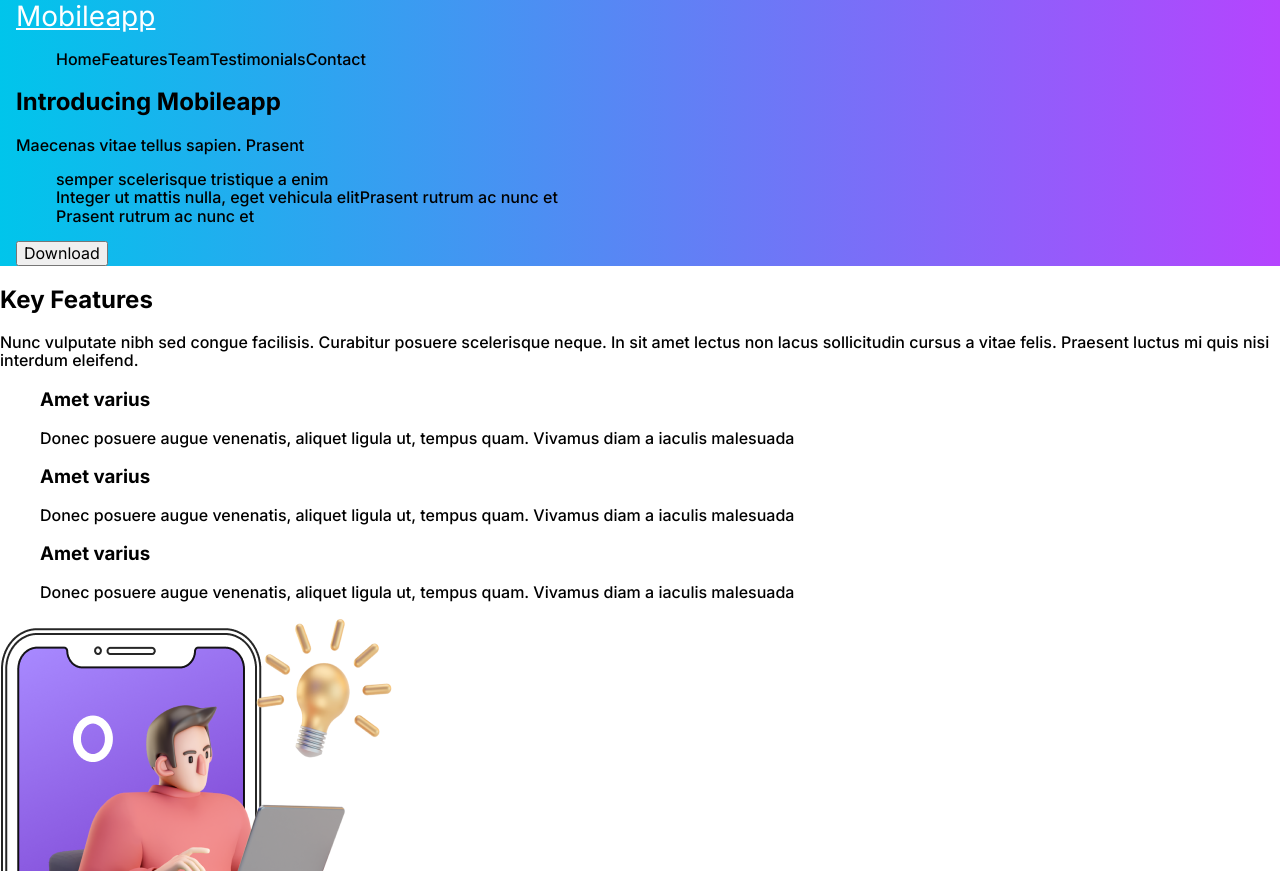
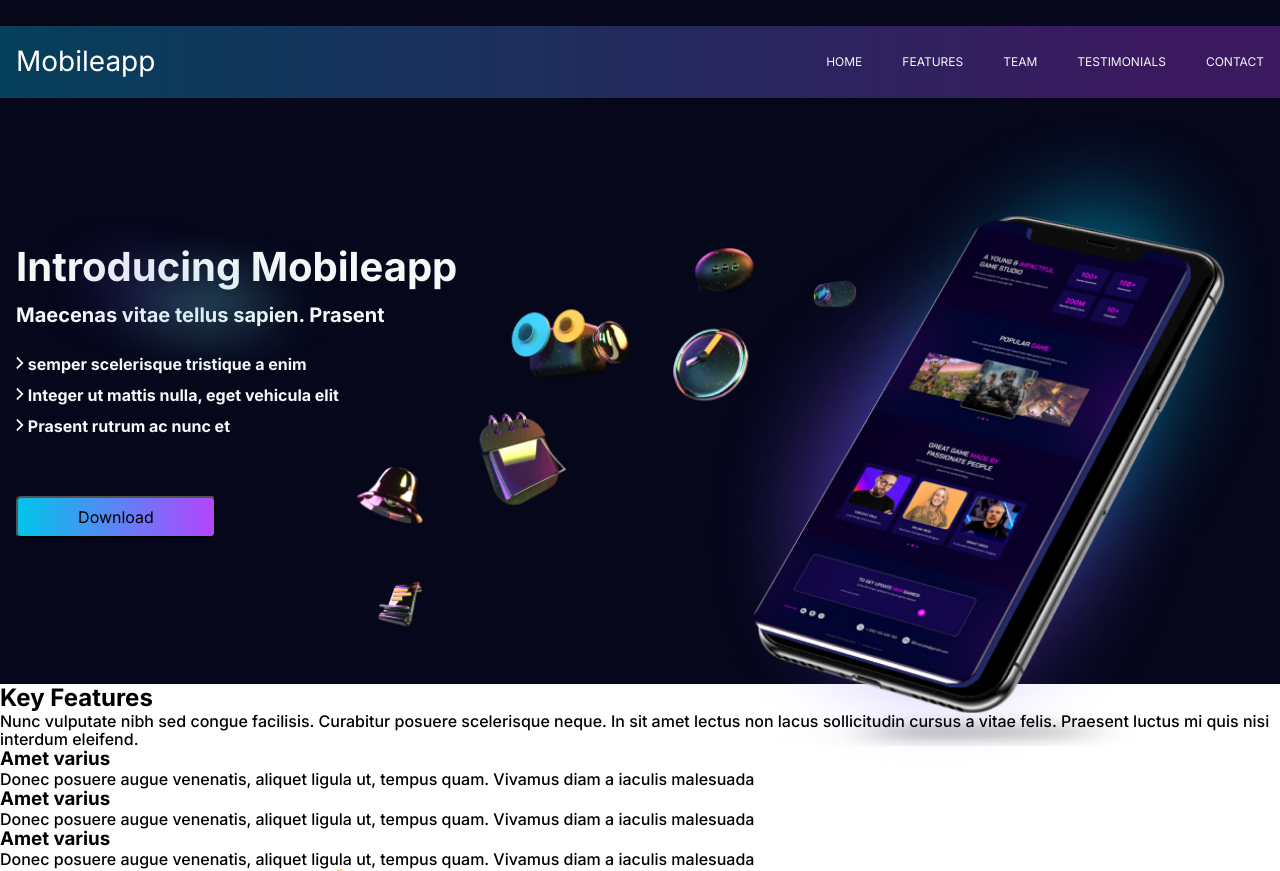
Before and after one commit to vilsmet/blended7, a plain HTML site: page index.html in a window 1280 px wide. Shown: the top 871 px of the page. Drawn offline with nearby package versions, Linux system fonts and the light colour scheme.

Commit message:
Hero
Hero section added with styles

```diff
--- a/css/styles.css
+++ b/css/styles.css
@@ -1,11 +1,28 @@
 :root {
---primary-background: #06071B;
---color-white: #F6F7F7;
---text-color: #FFFFFF;
+  --primary-background: #06071b;
+  --color-white: #f6f7f7;
+  --text-color: #ffffff;
   --text-dark-color: #000;
---left-color-gradient: #00C5EB;
---right-color-gradient: #B544FE;
+  --left-color-gradient: #00c5eb;
+  --right-color-gradient: #b544fe;
+}
 
+html {
+  box-sizing: border-box;
+}
+*,
+*::before,
+*::after {
+  box-sizing: inherit;
+}
+h1,
+h2,
+h3,
+p,
+ul,
+a {
+  padding: 0;
+  margin: 0;
 }
 
 body {
@@ -13,12 +30,53 @@ body {
   font-family: 'Inter', sans-serif;
   font-weight: 500;
   /* font-family: 'Montserrat', sans-serif; */
+}
 
+/* .top {
+
+  background-color: var(--primary-background);
+  color: var(--color-white);
+  padding-top: 26px;
+} */
+.header {
+  align-items: center;
+  width: 100%;
+  background: linear-gradient(
+    90.03deg,
+    rgba(0, 197, 235, 0.3) -1.97%,
+    rgba(181, 68, 254, 0.3) 89.43%
+  );
 }
-.top-section {
-    background: linear-gradient(to right, var(--left-color-gradient), var(--right-color-gradient));
-    /* linear-gradient(90.03deg, rgba(0, 197, 235, 0.3) -1.97%, rgba(181, 68, 254, 0.3) 89.43%); */
+.header-content {
+  position: relative;
+  display: flex;
+  width: 1280px;
+  margin: 0 auto;
+  padding: 0 16px;
+  align-items: center;
 }
+.header-list {
+  display: flex;
+  align-items: center;
+  font-weight: 400;
+  font-size: 12px;
+  line-height: 1.25;
+  text-transform: uppercase;
+}
+.header-list .item {
+  padding-top: 28px;
+  padding-bottom: 29px;
+}
+.header-list .item:not(:last-child) {
+  margin-right: 40px;
+}
+h1 {
+  font-weight: 700;
+  font-size: 40px;
+  line-height: 1.2;
+  margin-top: 145px;
+}
+
 .container {
   width: 1280px;
   margin: 0 auto;
@@ -30,13 +88,52 @@ body {
   font-size: 28px;
   color: var(--text-color);
   line-height: 1.21;
+  margin-right: auto;
+  text-decoration: none;
 }
-
-
 ul {
   list-style: none;
 }
-.header-list {
-    display: flex;
-    align-items: center;
+.hero {
+  background-color: var(--primary-background);
+  color: var(--color-white);
+  padding-top: 26px;
+  padding-bottom: 146px;
 }
+.hero-text {
+  font-weight: 700;
+  font-size: 20px;
+  line-height: 1.2;
+  margin-top: 12px;
+}
+.hero .button {
+  display: block;
+  background: linear-gradient(to right, var(--left-color-gradient), var(--right-color-gradient));
+  width: 200px;
+  height: 42px;
+  border-radius: 5px;
+  margin-top: 60px;
+}
+.hero-list {
+  font-weight: 700;
+  font-size: 16px;
+  line-height: 1.1875;
+  margin-top: 28px;
+}
+.hero-list .item:not(:last-child) {
+  margin-bottom: 12px;
+}
+
+.heroelements {
+  /* display: block;
+  width: 295.13px; */
+  position: absolute;
+  top: 71.44px;
+  right: 0px;
+  /* transform: translate(0%, -50%); */
+}
+.heromini {
+  position: absolute;
+  top: 182px;
+  left: 52px;
+}
--- a/index.html
+++ b/index.html
@@ -18,60 +18,62 @@
     <title>Document</title>
   </head>
   <body>
-    <section class="top-section">
-        <div class="container">
-      <header>
+    <section class="hero">
+      <header class="header">
+        <div class="header-content">
           <a href="" class="logo">Mobileapp</a>
           <nav>
             <ul class="header-list">
-            <li>Home</li>
-            <li>Features</li>
-            <li>Team</li>
-            <li>Testimonials</li>
-            <li>Contact</li>
+              <li class="item">Home</li>
+              <li class="item">Features</li>
+              <li class="item">Team</li>
+              <li class="item">Testimonials</li>
+              <li class="item">Contact</li>
             </ul>
           </nav>
+          <img class="heroelements" src="./images/heroelements.png" alt="" width="955.13" />
+          <img class="heromini" src="./images/heromini.png" alt="" width="291" />
+        </div>
       </header>
+      <div class="container">
         <h1>Introducing Mobileapp</h1>
-      <p>Maecenas vitae tellus sapien. Prasent</p>
-      <ul>
-        <li>semper scelerisque tristique a enim</li>
-        <li>
-          Integer ut mattis nulla, eget vehicula elitPrasent rutrum ac nunc et
-        </li>
-        <li>Prasent rutrum ac nunc et</li>
+        <p class="hero-text">Maecenas vitae tellus sapien. Prasent</p>
+        <ul class="hero-list">
+          <li class="item"> <img src="./images/more.png" alt=""> semper scelerisque tristique a enim</li>
+          <li class="item"> <img src="./images/more.png" alt=""> Integer ut mattis nulla, eget vehicula elit</li>
+          <li class="item"> <img src="./images/more.png" alt=""> Prasent rutrum ac nunc et</li>
         </ul>
-      <button type="button">Download</button>
+        <button type="button" class="button">Download</button>
       </div>
     </section>
 
     <section>
       <h2>Key Features</h2>
       <p>
-        Nunc vulputate nibh sed congue facilisis. Curabitur posuere scelerisque
-        neque. In sit amet lectus non lacus sollicitudin cursus a vitae felis.
-        Praesent luctus mi quis nisi interdum eleifend.
+        Nunc vulputate nibh sed congue facilisis. Curabitur posuere scelerisque neque. In sit amet
+        lectus non lacus sollicitudin cursus a vitae felis. Praesent luctus mi quis nisi interdum
+        eleifend.
       </p>
       <ul>
         <li>
           <h3>Amet varius</h3>
           <p>
-            Donec posuere augue venenatis, aliquet ligula ut, tempus quam.
-            Vivamus diam a iaculis malesuada
+            Donec posuere augue venenatis, aliquet ligula ut, tempus quam. Vivamus diam a iaculis
+            malesuada
           </p>
         </li>
         <li>
           <h3>Amet varius</h3>
           <p>
-            Donec posuere augue venenatis, aliquet ligula ut, tempus quam.
-            Vivamus diam a iaculis malesuada
+            Donec posuere augue venenatis, aliquet ligula ut, tempus quam. Vivamus diam a iaculis
+            malesuada
           </p>
         </li>
         <li>
           <h3>Amet varius</h3>
           <p>
-            Donec posuere augue venenatis, aliquet ligula ut, tempus quam.
-            Vivamus diam a iaculis malesuada
+            Donec posuere augue venenatis, aliquet ligula ut, tempus quam. Vivamus diam a iaculis
+            malesuada
           </p>
         </li>
       </ul>
@@ -80,22 +82,22 @@
         <li>
           <h3>Amet varius</h3>
           <p>
-            Donec posuere augue venenatis, aliquet ligula ut, tempus quam.
-            Vivamus diam a iaculis malesuada
+            Donec posuere augue venenatis, aliquet ligula ut, tempus quam. Vivamus diam a iaculis
+            malesuada
           </p>
         </li>
         <li>
           <h3>Amet varius</h3>
           <p>
-            Donec posuere augue venenatis, aliquet ligula ut, tempus quam.
-            Vivamus diam a iaculis malesuada
+            Donec posuere augue venenatis, aliquet ligula ut, tempus quam. Vivamus diam a iaculis
+            malesuada
           </p>
         </li>
         <li>
           <h3>Amet varius</h3>
           <p>
-            Donec posuere augue venenatis, aliquet ligula ut, tempus quam.
-            Vivamus diam a iaculis malesuada
+            Donec posuere augue venenatis, aliquet ligula ut, tempus quam. Vivamus diam a iaculis
+            malesuada
           </p>
         </li>
       </ul>
@@ -103,19 +105,19 @@
     <section>
       <h2>Watch the video</h2>
       <p>
-        Lorem ipsum dolor sit amet, consectetur adipiscing elit. Suspendisse
-        fringilla fringilla nisl congue congue. Maecenas nec condimentum libero,
-        at elementum mauris. Phasellus eget nisi dapibus, ultricies nisl at,
-        hendrerit risusuis ornare luctus id sollicitudin ante lobortis at.
+        Lorem ipsum dolor sit amet, consectetur adipiscing elit. Suspendisse fringilla fringilla
+        nisl congue congue. Maecenas nec condimentum libero, at elementum mauris. Phasellus eget
+        nisi dapibus, ultricies nisl at, hendrerit risusuis ornare luctus id sollicitudin ante
+        lobortis at.
       </p>
       <img src="./images/iphone.png" alt="movie playing" width="501" />
     </section>
     <section>
       <h2>Our team</h2>
       <p>
-        Nunc vulputate nibh sed congue facilisis. Curabitur posuere scelerisque
-        neque. In sit amet lectus non lacus sollicitudin cursus a vitae felis.
-        Praesent luctus mi quis nisi interdum eleifend.
+        Nunc vulputate nibh sed congue facilisis. Curabitur posuere scelerisque neque. In sit amet
+        lectus non lacus sollicitudin cursus a vitae felis. Praesent luctus mi quis nisi interdum
+        eleifend.
       </p>
       <ul>
         <!-- li*4>img+div>h3+p -->
@@ -155,12 +157,11 @@
       <h3>John Doe</h3>
       <p>Company Inc.</p>
       <p>
-        Vestibulum placerat nisl quis justo venenatis, et lacinia nunc
-        venenatis. semper libero nec sapien condimentum dignissim. Nunc ante
-        ligula, tempor in tellus in, gravida vestibulum justo. Nulla facilisi.
-        Nullam tristique eros quis nibh tempus, vel viverra dolor pretium. Nam
-        et vehicula leo. Vivamus hendrerit sit amet ante a tempus. Aenean
-        gravida massa et ante pulvinar, id
+        Vestibulum placerat nisl quis justo venenatis, et lacinia nunc venenatis. semper libero nec
+        sapien condimentum dignissim. Nunc ante ligula, tempor in tellus in, gravida vestibulum
+        justo. Nulla facilisi. Nullam tristique eros quis nibh tempus, vel viverra dolor pretium.
+        Nam et vehicula leo. Vivamus hendrerit sit amet ante a tempus. Aenean gravida massa et ante
+        pulvinar, id
       </p>
     </section>
     <footer>
@@ -168,8 +169,8 @@
         <h2>CONTACT US</h2>
         <h3>Get in touch with us</h3>
         <p>
-          Nunc urna est, tristique et varius at, pharetra nec enim. Quisque
-          rhoncus lacus fringilla nulla sollicitudin tristique.
+          Nunc urna est, tristique et varius at, pharetra nec enim. Quisque rhoncus lacus fringilla
+          nulla sollicitudin tristique.
         </p>
         <address>
           <ul>
```
Also changed, not shown: .prettierrc.json (added), images/heroelements.png (added), images/heromini.png (added), images/more.png (added), images/phone2.png (added), images/phone3.png (added). Lines whose indentation alone changed are shown as unchanged.
